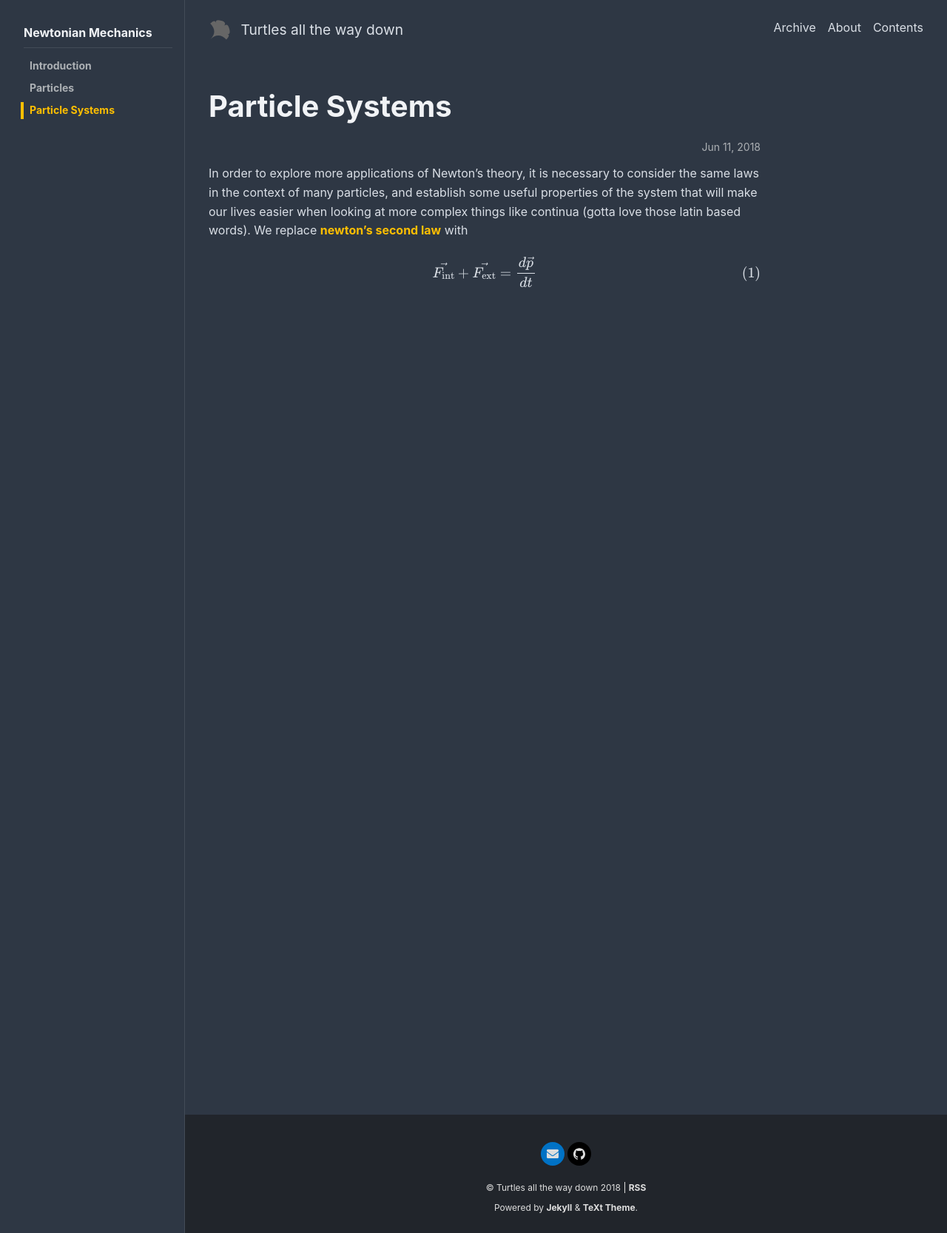
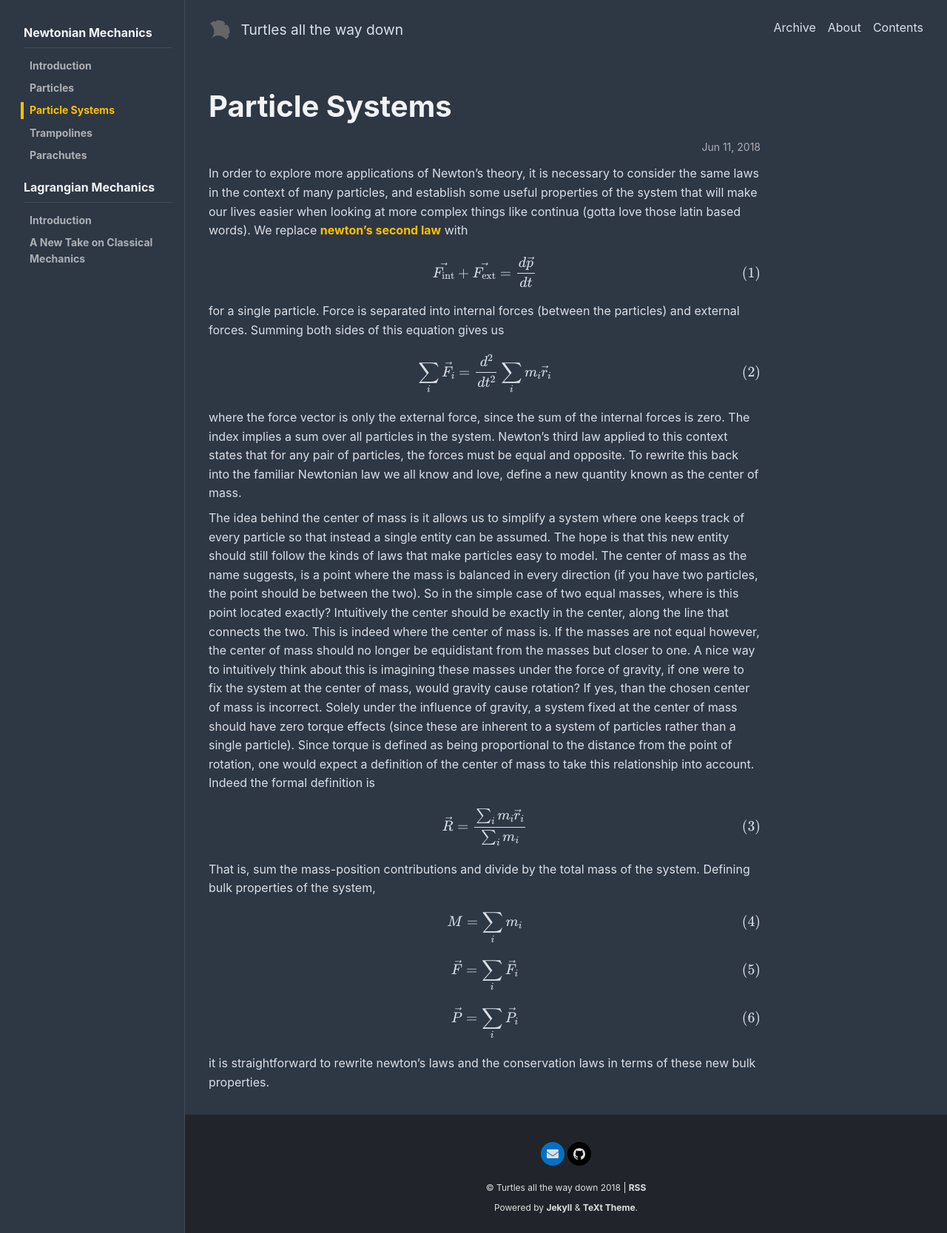
Before and after one commit to matthew-truscott/ragnamus.github.io, a Jekyll site: the page built from _posts/2018-06-11-cm-2.markdown, in a window 1280 px wide. Shown: the whole page at 74% size. Built offline with Jekyll 4.4.1, drawn with Linux system fonts in a browser that asks for light colours; nearby versions of some CDN libraries; formulas are drawn with MathJax 3.

Commit message:
new posts

```diff
--- a/_data/navigation.yml
+++ b/_data/navigation.yml
@@ -13,8 +13,18 @@ cm:
   - title:    Newtonian Mechanics
     children:
       - title: Introduction
-        url:      /toc/cm.html
+        url:      /toc/nm.html
       - title: Particles
         url:      /applied_math/classical_mechanics/2018/06/09/cm-1.html
       - title: Particle Systems
         url:      /applied_math/classical_mechanics/2018/06/11/cm-2.html
+      - title: Trampolines
+        url:      /applied_math/diff_eq/2016/10/09/ode-2.html
+      - title: Parachutes
+        url:      /applied_math/diff_eq/2016/10/09/ode-1.html
+  - title:    Lagrangian Mechanics
+    children:
+      - title: Introduction
+        url:      /toc/lm.html
+      - title: A New Take on Classical Mechanics
+        url:      /applied_math/classical_mechanics/2018/06/12/cm-3.html
--- a/_posts/2016-10-09-ode-1.markdown
+++ b/_posts/2016-10-09-ode-1.markdown
@@ -1,5 +1,9 @@
 ---
 layout: page
+sidebar:
+  nav: cm
+aside:
+  toc: true
 title:  "Parachutes"
 date:   2016-10-09 19:04
 categories: applied_math diff_eq
--- a/_posts/2016-10-09-ode-2.markdown
+++ b/_posts/2016-10-09-ode-2.markdown
@@ -1,5 +1,9 @@
 ---
 layout: page
+sidebar:
+  nav: cm
+aside:
+  toc: true
 title:  "Trampolines"
 date:   2016-10-09 10:10
 categories: applied_math diff_eq
--- a/_posts/2018-06-11-cm-2.markdown
+++ b/_posts/2018-06-11-cm-2.markdown
@@ -8,8 +8,32 @@ title:  "Particle Systems"
 date:   2018-06-11 22:21
 categories: applied_math classical_mechanics
 mathjax: true
+excerpt_separator: <!--more-->
+excerpt_type: html
 ---
 
 In order to explore more applications of Newton's theory, it is necessary to consider the same laws in the context of many particles, and establish some useful properties of the system that will make our lives easier when looking at more complex things like continua (gotta love those latin based words). We replace [newton's second law](https://ragnamus.github.io/applied_math/classical_mechanics/2018/06/09/cm-1.html#cm-1-1) with
 
 $$\vec{F_{\textrm{int}}} + \vec{F_{\textrm{ext}}} = \frac{d\vec{p}}{dt}$$
+
+for a single particle. Force is separated into internal forces (between the particles) and external forces. Summing both sides of this equation gives us
+
+$$\sum_i{\vec{F}_i} = \frac{d^2}{dt^2}\sum_i{m_i\vec{r}_i}$$
+
+where the force vector is only the external force, since the sum of the internal forces is zero. The index implies a sum over all particles in the system. Newton's third law applied to this context states that for any pair of particles, the forces must be equal and opposite. To rewrite this back into the familiar Newtonian law we all know and love, define a new quantity known as the center of mass.
+
+<!--more-->
+
+The idea behind the center of mass is it allows us to simplify a system where one keeps track of every particle so that instead a single entity can be assumed. The hope is that this new entity should still follow the kinds of laws that make particles easy to model. The center of mass as the name suggests, is a point where the mass is balanced in every direction (if you have two particles, the point should be between the two). So in the simple case of two equal masses, where is this point located exactly? Intuitively the center should be exactly in the center, along the line that connects the two. This is indeed where the center of mass is. If the masses are not equal however, the center of mass should no longer be equidistant from the masses but closer to one. A nice way to intuitively think about this is imagining these masses under the force of gravity, if one were to fix the system at the center of mass, would gravity cause rotation? If yes, than the chosen center of mass is incorrect. Solely under the influence of gravity, a system fixed at the center of mass should have zero torque effects (since these are inherent to a system of particles rather than a single particle). Since torque is defined as being proportional to the distance from the point of rotation, one would expect a definition of the center of mass to take this relationship into account. Indeed the formal definition is
+
+$$\vec{R} = \frac{\sum_i m_i\vec{r}_i}{\sum_i m_i}$$
+
+That is, sum the mass-position contributions and divide by the total mass of the system. Defining bulk properties of the system,
+
+$$M = \sum_i m_i$$
+
+$$\vec{F} = \sum_i{\vec{F}_i}$$
+
+$$\vec{P} = \sum_i{\vec{P}_i}$$
+
+it is straightforward to rewrite newton's laws and the conservation laws in terms of these new bulk properties.
```
Also changed, not shown: _posts/2016-06-12-cm-3.markdown (added, +15 -0 lines), toc/nm.md (added, +10 -0 lines), toc/lm.md (renamed from toc/cm.md).
